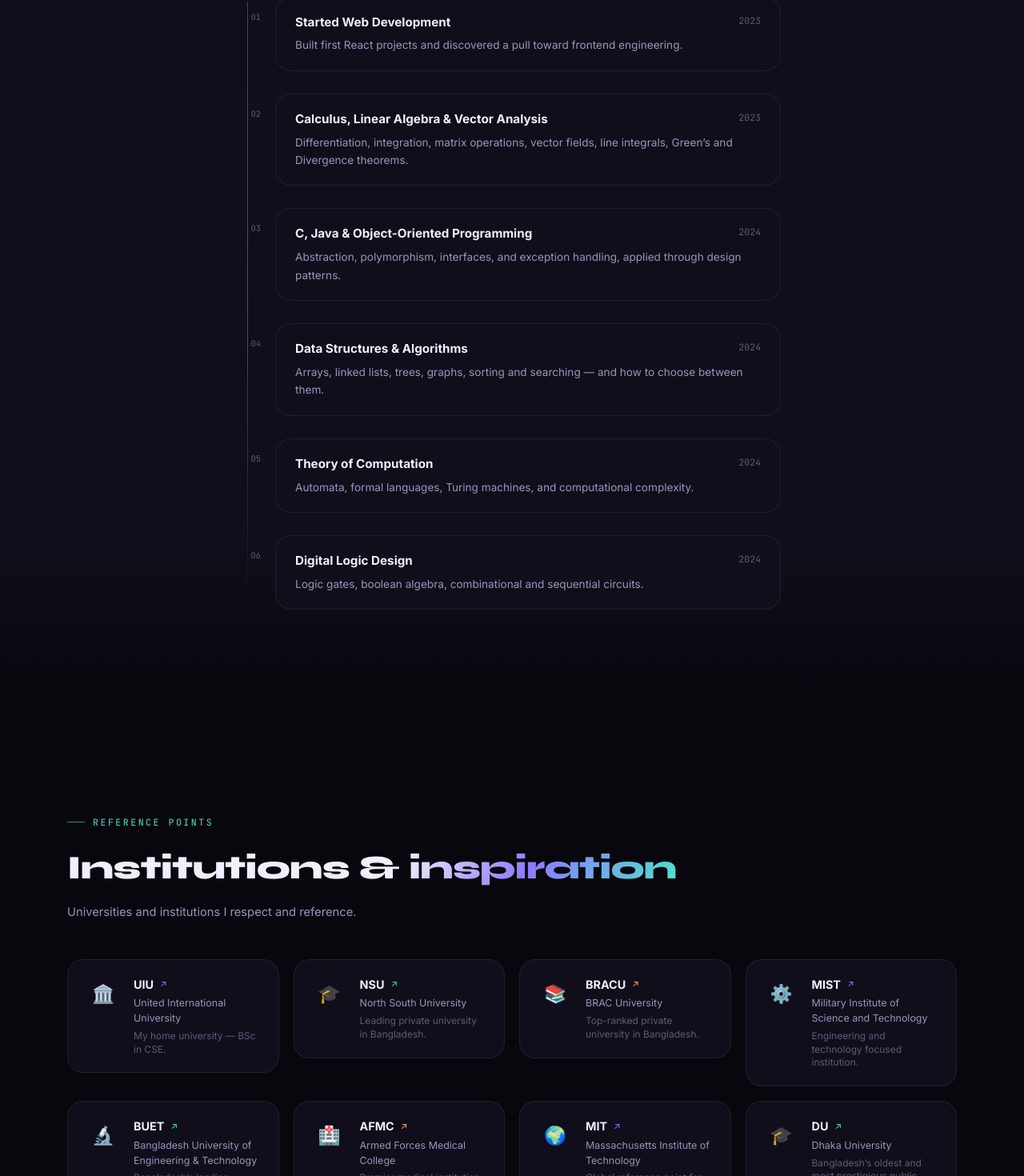
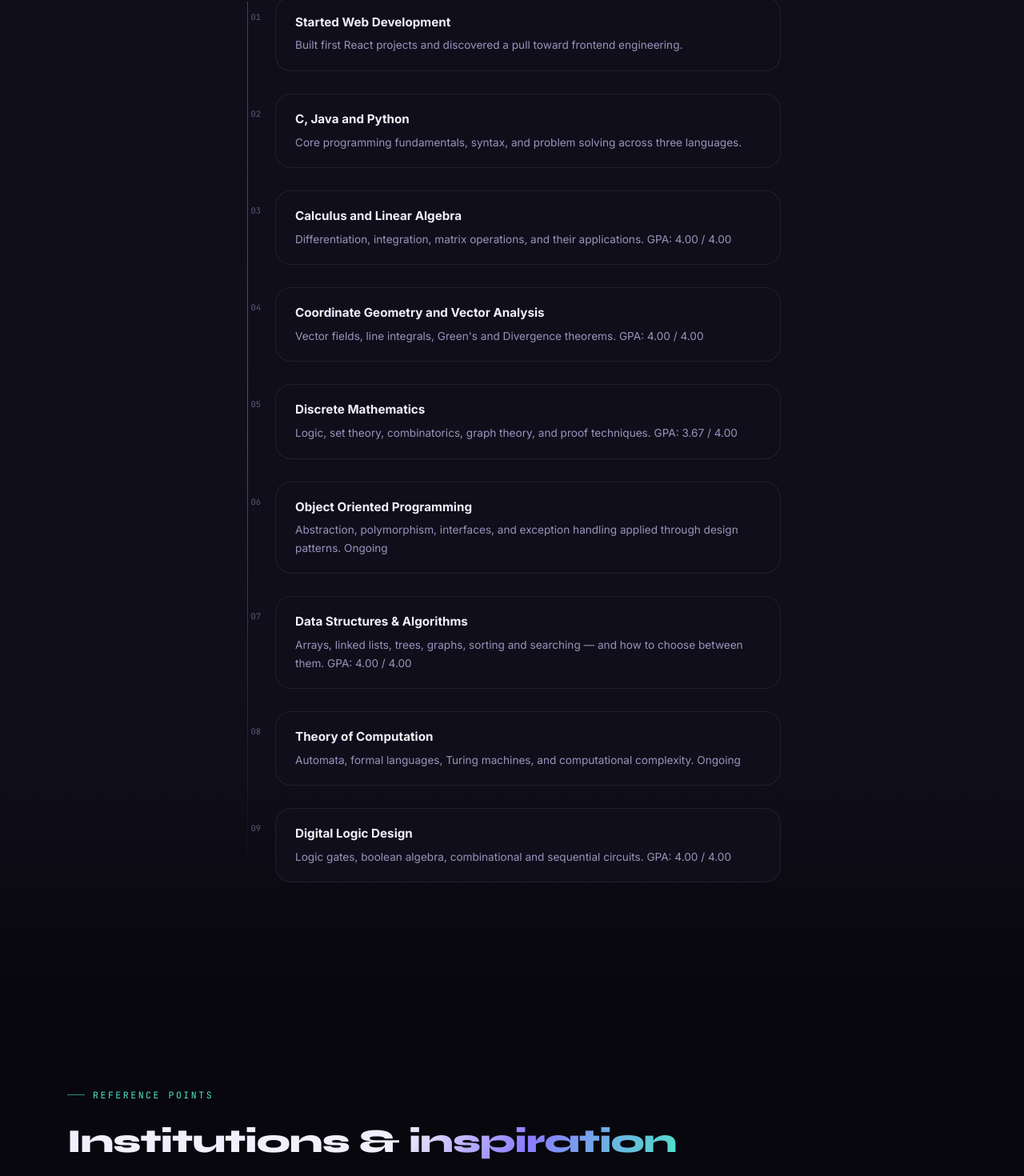
Before and after one commit to Noman-2005/amar_portfolio, a Next.js app: page / in a window 1280 px wide. Shown: the part 3185-4655 px from the top of the page at 80% size. Built offline with nearby package versions, Linux system fonts and the light colour scheme.

Commit message:
Update portfolio: timeline, LinkedIn, BMA link, Courses

```diff
--- a/app/page.tsx
+++ b/app/page.tsx
@@ -2,11 +2,6 @@
 
 import { useEffect, useRef, useState } from 'react'
 import Image from 'next/image'
-
-/* ────────────────────────────────────────────────────────────────────
-   CONTENT
-   Edit the arrays below to update copy, projects, links, etc.
-   ──────────────────────────────────────────────────────────────────── */
 
 const NAV_LINKS = [
   { label: 'About', href: '#about' },
@@ -19,12 +14,10 @@ const NAV_LINKS = [
 
 const SOCIALS = {
   github: 'https://github.com/Noman-2005',
-  linkedin: 'https://www.linkedin.com/in/shibli-noman-arnob-1247b4335',
+  linkedin: 'https://www.linkedin.com/in/shibli-noman-arnob-1247b4335?utm_source=share_via&utm_content=profile&utm_medium=member_android',
   email: 'sarnob2430277@bscse.uiu.ac.bd',
 }
 
-// Add as many images as you like — drop them in /public and list them here.
-// The frame will cycle through them automatically every 4 seconds.
 const PHOTOS = ['/arnob.jpg', '/arnob2.jpg', '/arnob3.jpg']
 
 const SKILLS = {
@@ -75,7 +68,7 @@ const PROJECTS = [
   },
   {
     title: 'Math Visualizer',
-    desc: 'An interactive tool to visualize vector fields, line integrals, and multivariable calculus concepts from coursework — the same idea behind this site\u2019s hero.',
+    desc: 'An interactive tool to visualize vector fields, line integrals, and multivariable calculus concepts from coursework — the same idea behind this site\'s hero.',
     tags: ['JavaScript', 'Canvas API', 'Math'],
     emoji: '📐',
     accent: 'var(--teal)',
@@ -85,12 +78,42 @@ const PROJECTS = [
 ]
 
 const TIMELINE = [
-  { year: '2023', title: 'Started Web Development', sub: 'Built first React projects and discovered a pull toward frontend engineering.' },
-  { year: '2023', title: 'Calculus, Linear Algebra & Vector Analysis', sub: 'Differentiation, integration, matrix operations, vector fields, line integrals, Green\u2019s and Divergence theorems.' },
-  { year: '2024', title: 'C, Java & Object-Oriented Programming', sub: 'Abstraction, polymorphism, interfaces, and exception handling, applied through design patterns.' },
-  { year: '2024', title: 'Data Structures & Algorithms', sub: 'Arrays, linked lists, trees, graphs, sorting and searching — and how to choose between them.' },
-  { year: '2024', title: 'Theory of Computation', sub: 'Automata, formal languages, Turing machines, and computational complexity.' },
-  { year: '2024', title: 'Digital Logic Design', sub: 'Logic gates, boolean algebra, combinational and sequential circuits.' },
+  {
+    title: 'Started Web Development',
+    sub: 'Built first React projects and discovered a pull toward frontend engineering.',
+  },
+  {
+    title: 'C, Java and Python',
+    sub: 'Core programming fundamentals, syntax, and problem solving across three languages.',
+  },
+  {
+    title: 'Calculus and Linear Algebra',
+    sub: 'Differentiation, integration, matrix operations, and their applications. GPA: 4.00 / 4.00',
+  },
+  {
+    title: 'Coordinate Geometry and Vector Analysis',
+    sub: 'Vector fields, line integrals, Green\'s and Divergence theorems. GPA: 4.00 / 4.00',
+  },
+  {
+    title: 'Discrete Mathematics',
+    sub: 'Logic, set theory, combinatorics, graph theory, and proof techniques. GPA: 3.67 / 4.00',
+  },
+  {
+    title: 'Object Oriented Programming',
+    sub: 'Abstraction, polymorphism, interfaces, and exception handling applied through design patterns. Ongoing',
+  },
+  {
+    title: 'Data Structures & Algorithms',
+    sub: 'Arrays, linked lists, trees, graphs, sorting and searching — and how to choose between them. GPA: 4.00 / 4.00',
+  },
+  {
+    title: 'Theory of Computation',
+    sub: 'Automata, formal languages, Turing machines, and computational complexity. Ongoing',
+  },
+  {
+    title: 'Digital Logic Design',
+    sub: 'Logic gates, boolean algebra, combinational and sequential circuits. GPA: 4.00 / 4.00',
+  },
 ]
 
 const RESOURCES = [
@@ -98,31 +121,24 @@ const RESOURCES = [
   { name: 'North South University', short: 'NSU', emoji: '🎓', desc: 'Leading private university in Bangladesh.', url: 'https://northsouth.edu', accent: 'var(--teal)' },
   { name: 'BRAC University', short: 'BRACU', emoji: '📚', desc: 'Top-ranked private university in Bangladesh.', url: 'https://bracu.ac.bd', accent: 'var(--amber)' },
   { name: 'Military Institute of Science and Technology', short: 'MIST', emoji: '⚙️', desc: 'Engineering and technology focused institution.', url: 'https://mist.ac.bd', accent: 'var(--violet)' },
-  { name: 'Bangladesh University of Engineering & Technology', short: 'BUET', emoji: '🔬', desc: 'Bangladesh\u2019s leading engineering university.', url: 'https://buet.ac.bd', accent: 'var(--teal)' },
+  { name: 'Bangladesh University of Engineering & Technology', short: 'BUET', emoji: '🔬', desc: 'Bangladesh\'s leading engineering university.', url: 'https://buet.ac.bd', accent: 'var(--teal)' },
   { name: 'Armed Forces Medical College', short: 'AFMC', emoji: '🏥', desc: 'Premier medical institution in Bangladesh.', url: 'https://afmc.edu.bd', accent: 'var(--amber)' },
   { name: 'Massachusetts Institute of Technology', short: 'MIT', emoji: '🌍', desc: 'Global reference point for engineering education.', url: 'https://mit.edu', accent: 'var(--violet)' },
-  { name: 'Dhaka University', short: 'DU', emoji: '🎓', desc: 'Bangladesh\u2019s oldest and most prestigious public university.', url: 'https://www.du.ac.bd', accent: 'var(--teal)' },
+  { name: 'Dhaka University', short: 'DU', emoji: '🎓', desc: 'Bangladesh\'s oldest and most prestigious public university.', url: 'https://www.du.ac.bd', accent: 'var(--teal)' },
   { name: 'Chittagong University of Engineering & Technology', short: 'CUET', emoji: '🏗️', desc: 'Leading public engineering university in Chattogram.', url: 'https://www.cuet.ac.bd', accent: 'var(--amber)' },
   { name: 'Khulna University of Engineering & Technology', short: 'KUET', emoji: '⚙️', desc: 'Public engineering university based in Khulna.', url: 'https://www.kuet.ac.bd', accent: 'var(--violet)' },
-  { name: 'Bangladesh Military Academy', short: 'BMA', emoji: '🪖', desc: 'Officer training academy of the Bangladesh Army.', url: 'https://www.bma.gov.bd', accent: 'var(--teal)' },
+  { name: 'Bangladesh Military Academy', short: 'BMA', emoji: '🪖', desc: 'Officer training academy of the Bangladesh Army.', url: 'https://bma.gov.bd', accent: 'var(--teal)' },
   { name: 'Islamic University of Madinah', short: 'IUM', emoji: '🕌', desc: 'Major Islamic university in Madinah, Saudi Arabia.', url: 'https://www.iu.edu.sa', accent: 'var(--amber)' },
   { name: 'Umm Al-Qura University', short: 'UQU', emoji: '🕋', desc: 'Public university based in Makkah, Saudi Arabia.', url: 'https://uqu.edu.sa', accent: 'var(--violet)' },
-  { name: 'Peking University', short: 'PKU', emoji: '🏯', desc: 'One of China\u2019s most prestigious research universities.', url: 'https://www.pku.edu.cn', accent: 'var(--teal)' },
+  { name: 'Peking University', short: 'PKU', emoji: '🏯', desc: 'One of China\'s most prestigious research universities.', url: 'https://www.pku.edu.cn', accent: 'var(--teal)' },
   { name: 'Tsinghua University', short: 'THU', emoji: '🎓', desc: 'Top-ranked Chinese university for engineering and tech.', url: 'https://www.tsinghua.edu.cn', accent: 'var(--amber)' },
-  { name: 'University of Oxford', short: 'OXFORD', emoji: '🏰', desc: 'World\u2019s oldest English-speaking university.', url: 'https://www.ox.ac.uk', accent: 'var(--violet)' },
+  { name: 'University of Oxford', short: 'OXFORD', emoji: '🏰', desc: 'World\'s oldest English-speaking university.', url: 'https://www.ox.ac.uk', accent: 'var(--violet)' },
   { name: 'University of Cambridge', short: 'CAMBRIDGE', emoji: '📖', desc: 'Historic UK university renowned for research.', url: 'https://www.cam.ac.uk', accent: 'var(--teal)' },
   { name: 'Durham University', short: 'DURHAM', emoji: '🏰', desc: 'Leading UK university known for its collegiate system.', url: 'https://www.durham.ac.uk', accent: 'var(--amber)' },
-  { name: 'University of Zurich', short: 'UZH', emoji: '🏔️', desc: 'Switzerland\u2019s largest university.', url: 'https://www.uzh.ch', accent: 'var(--violet)' },
+  { name: 'University of Zurich', short: 'UZH', emoji: '🏔️', desc: 'Switzerland\'s largest university.', url: 'https://www.uzh.ch', accent: 'var(--violet)' },
 ]
 
 const ROLES = ['Developer', 'Builder', 'Problem Solver', 'Hackathon Winner']
-
-/* ────────────────────────────────────────────────────────────────────
-   SIGNATURE: animated vector-field canvas
-   A live streamline field rendered behind the hero — a quiet nod to
-   Noman's vector calculus background, expressed as a running system
-   rather than a static illustration.
-   ──────────────────────────────────────────────────────────────────── */
 
 function FlowField() {
   const canvasRef = useRef<HTMLCanvasElement>(null)
@@ -161,7 +177,6 @@ function FlowField() {
       life: 60 + Math.random() * 180,
     }))
 
-    // analytic field: streamlines drifting across the canvas
     const angleAt = (x: number, y: number) => {
       const nx = x / width - 0.5
       const ny = y / height - 0.5
@@ -218,10 +233,6 @@ function FlowField() {
   )
 }
 
-/* ────────────────────────────────────────────────────────────────────
-   NAVBAR
-   ──────────────────────────────────────────────────────────────────── */
-
 function Navbar() {
   const [scrolled, setScrolled] = useState(false)
   useEffect(() => {
@@ -260,10 +271,6 @@ function Navbar() {
   )
 }
 
-/* ────────────────────────────────────────────────────────────────────
-   HERO
-   ──────────────────────────────────────────────────────────────────── */
-
 function Hero() {
   const [typed, setTyped] = useState('')
   const roleIdx = useRef(0)
@@ -301,7 +308,6 @@ function Hero() {
       <FlowField />
       <div style={{ position: 'absolute', inset: 0, background: 'linear-gradient(180deg, rgba(8,7,13,0.2) 0%, rgba(8,7,13,0.55) 60%, var(--bg) 100%)' }} />
 
-      {/* signature marginalia */}
       <span className="annotation hide-mobile" style={{ top: '18%', left: '6%' }}>&nabla; &times; F</span>
       <span className="annotation hide-mobile" style={{ top: '70%', left: '9%' }}>&part;f / &part;x</span>
       <span className="annotation hide-mobile" style={{ top: '24%', right: '7%' }}>&Sigma; n &rarr; &infin;</span>
@@ -344,13 +350,6 @@ function Hero() {
     </section>
   )
 }
-
-/* ────────────────────────────────────────────────────────────────────
-   PHOTO FRAME
-   Crossfades between PHOTOS every 4 seconds. With a single photo it
-   just renders that one image — add more strings to PHOTOS to enable
-   the rotation.
-   ──────────────────────────────────────────────────────────────────── */
 
 function PhotoFrame() {
   const [index, setIndex] = useState(0)
@@ -404,10 +403,6 @@ function PhotoFrame() {
   )
 }
 
-/* ────────────────────────────────────────────────────────────────────
-   ABOUT
-   ──────────────────────────────────────────────────────────────────── */
-
 function About() {
   return (
     <section id="about" style={{ padding: '110px 0', position: 'relative' }}>
@@ -446,10 +441,6 @@ function About() {
   )
 }
 
-/* ────────────────────────────────────────────────────────────────────
-   SKILLS
-   ──────────────────────────────────────────────────────────────────── */
-
 function Skills() {
   return (
     <section id="skills" style={{ padding: '110px 0', background: 'linear-gradient(180deg, transparent, var(--bg-raised) 25%, var(--bg-raised) 75%, transparent)' }}>
@@ -477,10 +468,6 @@ function Skills() {
     </section>
   )
 }
-
-/* ────────────────────────────────────────────────────────────────────
-   PROJECTS
-   ──────────────────────────────────────────────────────────────────── */
 
 function Projects() {
   return (
@@ -515,10 +502,6 @@ function Projects() {
   )
 }
 
-/* ────────────────────────────────────────────────────────────────────
-   JOURNEY / TIMELINE
-   ──────────────────────────────────────────────────────────────────── */
-
 function Journey() {
   return (
     <section id="journey" style={{ padding: '110px 0', background: 'linear-gradient(180deg, transparent, var(--bg-raised) 18%, var(--bg-raised) 82%, transparent)' }}>
@@ -535,10 +518,7 @@ function Journey() {
                 {String(i + 1).padStart(2, '0')}
               </div>
               <div className="card" style={{ padding: '20px 24px' }}>
-                <div style={{ display: 'flex', justifyContent: 'space-between', alignItems: 'flex-start', marginBottom: 6, flexWrap: 'wrap', gap: 8 }}>
-                  <h3 style={{ fontWeight: 700, fontSize: '0.95rem' }}>{item.title}</h3>
-                  <span className="font-mono" style={{ fontSize: '0.72rem', color: 'var(--ink-faint)' }}>{item.year}</span>
-                </div>
+                <h3 style={{ fontWeight: 700, fontSize: '0.95rem', marginBottom: 6 }}>{item.title}</h3>
                 <p style={{ color: 'var(--ink-dim)', fontSize: '0.85rem', lineHeight: 1.65 }}>{item.sub}</p>
               </div>
             </div>
@@ -548,10 +528,6 @@ function Journey() {
     </section>
   )
 }
-
-/* ────────────────────────────────────────────────────────────────────
-   RESOURCES
-   ──────────────────────────────────────────────────────────────────── */
 
 function Resources() {
   return (
@@ -592,10 +568,6 @@ function Resources() {
     </section>
   )
 }
-
-/* ────────────────────────────────────────────────────────────────────
-   CONTACT
-   ──────────────────────────────────────────────────────────────────── */
 
 function Contact() {
   const [form, setForm] = useState({ name: '', email: '', message: '' })
@@ -648,10 +620,6 @@ function Contact() {
   )
 }
 
-/* ────────────────────────────────────────────────────────────────────
-   FOOTER
-   ──────────────────────────────────────────────────────────────────── */
-
 function Footer() {
   return (
     <footer style={{ borderTop: '1px solid var(--line)', padding: '28px 24px', textAlign: 'center' }}>
@@ -661,10 +629,6 @@ function Footer() {
     </footer>
   )
 }
-
-/* ────────────────────────────────────────────────────────────────────
-   PAGE
-   ──────────────────────────────────────────────────────────────────── */
 
 export default function Portfolio() {
   return (
```
